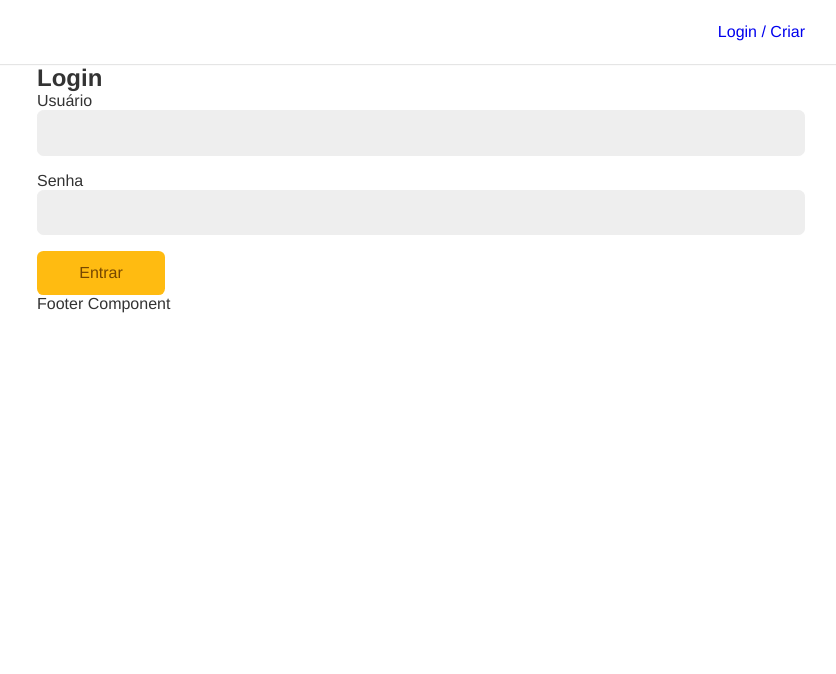
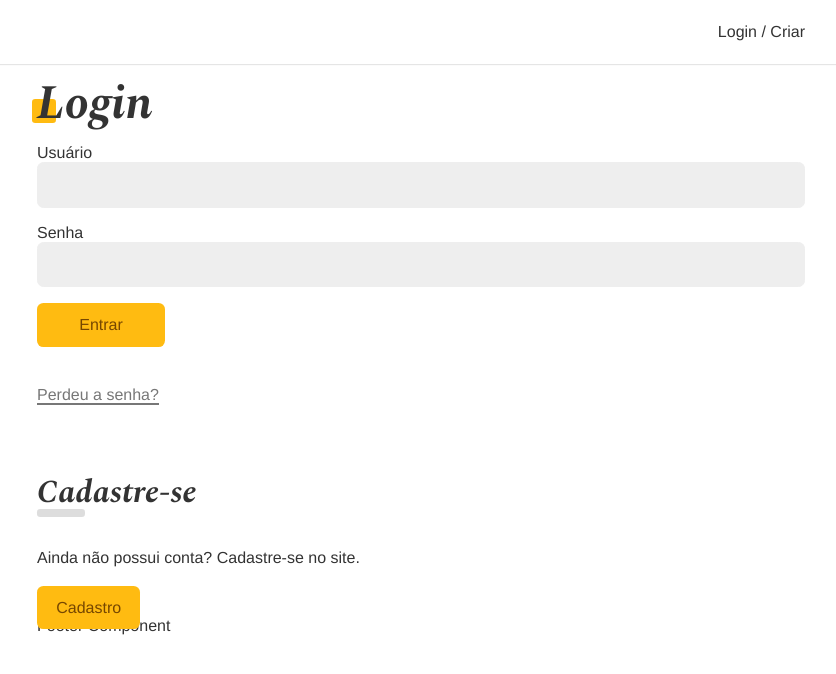
Before and after one commit to eduardo-esteves/react-dogs, a React (Create React App) app: page /login in a window 1280 px wide. Shown: the top 674 px of the page, without its empty margins (219-1055 px from the left). Built offline with nearby package versions, Linux system fonts and the light colour scheme; some icons are missing.

Commit message:
Criado novo componente Error que recebera uma prop.children, criado folha de estilos para o componente LoginForm e neste componente importado as novas classes. No estilo global App.css criado animacoes e definido outros estilos.

```diff
--- a/src/App.css
+++ b/src/App.css
@@ -1,16 +1,20 @@
+/*https://fonts.google.com/specimen/Spectral?query=spectral*/
+@import url('https://fonts.googleapis.com/css2?family=Spectral:ital,wght@1,700&display=swap');
+
 * {
  box-sizing: border-box;
 }
 
 a {
   text-decoration: none;
+  color: #333;
 }
 
 body {
   margin: 0;
   color: #333;
   --type-first: Helvetica, Arial, sans-serif;
-  --type-second: 'Spectral', Georgia;
+  --type-second: 'Spectral', georgia;
   font-family: var(--type-first);
   padding-top: 4rem;
 }
@@ -37,8 +41,44 @@ button, input {
   color: #333;
 }
 
+.title{
+  font-family: var(--type-second);
+  line-height: 1;
+  font-size: 3rem;
+  margin: 1rem 0;
+  position: relative;
+  z-index: 1;
+}
+
+.title::after{
+  content: '';
+  display: block;
+  width: 1.5rem;
+  height: 1.5rem;
+  background: #fb1;
+  position: absolute;
+  bottom: 5px;
+  left: -5px;
+  border-radius: 0.2rem;
+  z-index: -1;
+}
+
 .container {
   max-width: 50rem;
   padding: 0 1rem;
   margin: 0 auto;
 }
+
+
+.anime-left {
+  opacity: 0;
+  transform: translateX(-100px);
+  animation: animeLeft 1s forwards;
+}
+
+@keyframes animeLeft{
+  to{
+    opacity: 1;
+    transform: initial;
+  }
+}
--- a/src/Login/LoginForm.js
+++ b/src/Login/LoginForm.js
@@ -1,8 +1,12 @@
 import React from 'react'
+import styles from './LoginForm.module.css'
 import Input from '../ui/Input'
 import Button from '../ui/Button'
 import useForm from '../hooks/useForm'
 import { UserContext } from '../UserContext'
+import Error from '../ui/Error'
+import {Link} from 'react-router-dom'
+import styleBtn from '../ui/Button.module.css'
 
 
 const LoginForm = () => {
@@ -28,9 +32,9 @@ const LoginForm = () => {
   }
 
   return(
-    <section className="container">
-      <h1>Login</h1>
-      <form action="" onSubmit={handleSubmit}>
+    <section className="container anime-left">
+      <h1 className="title">Login</h1>
+      <form className={styles.form} onSubmit={handleSubmit}>
         <Input
           label="Usuário"
           type="text"
@@ -47,8 +51,14 @@ const LoginForm = () => {
           ? ( <Button disabled>Carregando...</Button> )
           : ( <Button>Entrar</Button> )
         }
-        { error && <p>{error}</p> }
+        { error && <Error>{error}</Error> }
       </form>
+      <Link className={styles.forgot} to="/login/perdeu">Perdeu a senha?</Link>
+      <div className={styles.cadastro}>
+        <h2 className={styles.subtitle}>Cadastre-se</h2>
+        <p>Ainda não possui conta? Cadastre-se no site.</p>
+        <Link className={styleBtn.button} to="/login/cadastro">Cadastro</Link>
+      </div>
     </section>
   )
 }
--- /dev/null
+++ b/src/Login/LoginForm.module.css
@@ -0,0 +1,42 @@
+.form{
+  margin-bottom: 2rem;
+}
+
+.forgot{
+  display: inline-block;
+  color: #777;
+  padding: 0.5rem 0;
+  line-height: 1;
+}
+
+.forgot::after{
+  content: '';
+  height: 2px;
+  width: 100%;
+  background: currentColor;
+  display: block;
+}
+
+.cadastro{
+  margin-top: 4rem;
+}
+
+.cadastro p{
+  margin-top: 2rem;
+  margin-bottom: 2rem;
+}
+
+.subtitle{
+  font-family: var(--type-second);
+  line-height: 1;
+  font-size: 2rem;
+}
+
+.subtitle::after{
+  content: '';
+  display: block;
+  background: #ddd;
+  height: 0.5rem;
+  width: 3rem;
+  border-radius: 0.2rem;
+}
--- /dev/null
+++ b/src/ui/Error.js
@@ -0,0 +1,18 @@
+import React from 'react'
+import PropTypes from 'prop-types'
+
+const Error = ({children}) => {
+
+  if(!children) return null
+
+  return (
+    <p style={{color : '#f31', margin: '1rem 0'}}>{children}</p>
+  )
+
+}
+
+Error.propTypes = {
+  children : PropTypes.string.isRequired
+}
+
+export default Error
--- a/src/ui/Input.js
+++ b/src/ui/Input.js
@@ -1,6 +1,7 @@
 import React from 'react'
 import styles from './Input.module.css'
 import PropTypes from 'prop-types'
+import Error from './Error'
 
 const Input = ({ label, type, id, value, onChange, error, onBlur }) => {
   return(
@@ -17,7 +18,7 @@ const Input = ({ label, type, id, value, onChange, error, onBlur }) => {
         onChange={onChange}
         onBlur={onBlur}
       />
-      {error && <p className={styles.error}>{error}</p>}
+      {error && <Error>{error}</Error>}
     </div>
   )
 }
```
